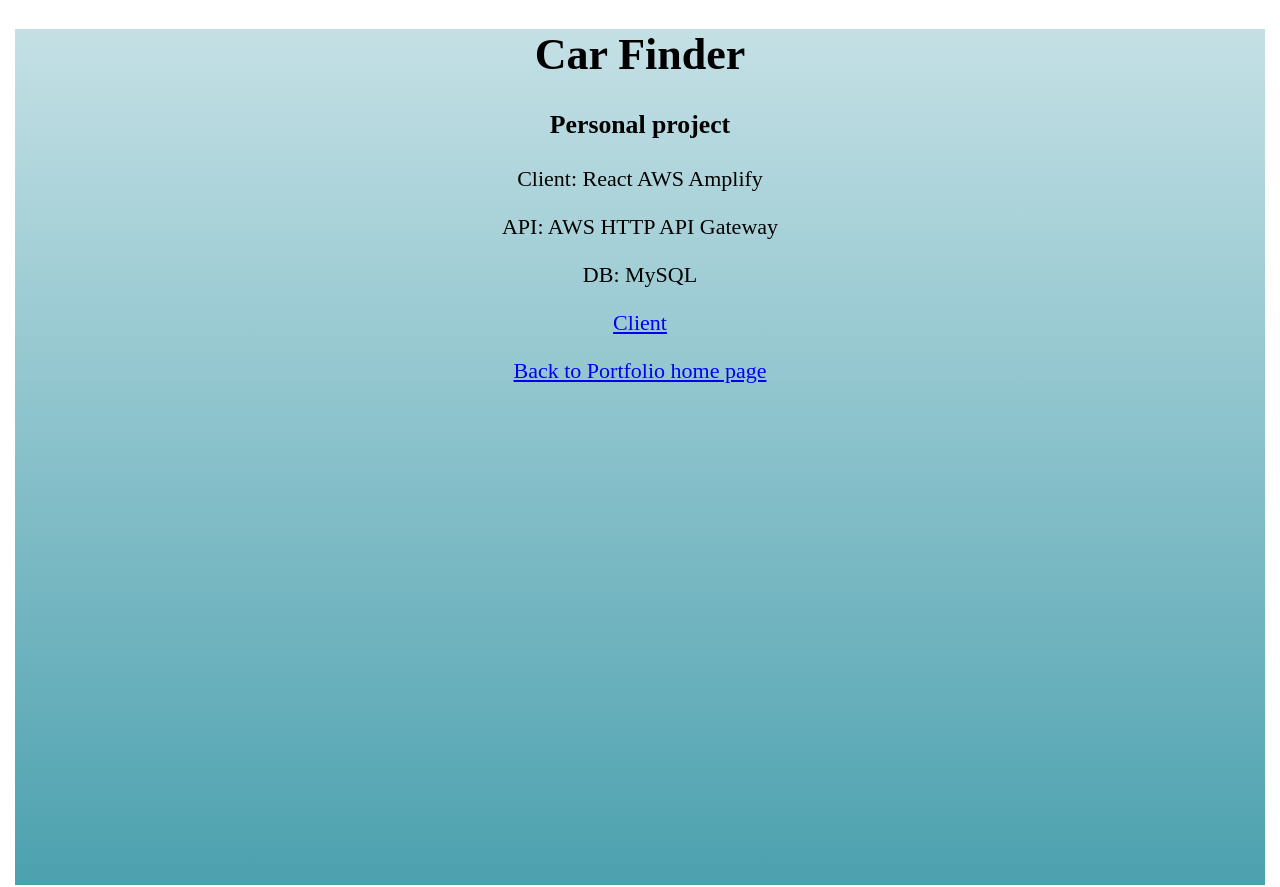
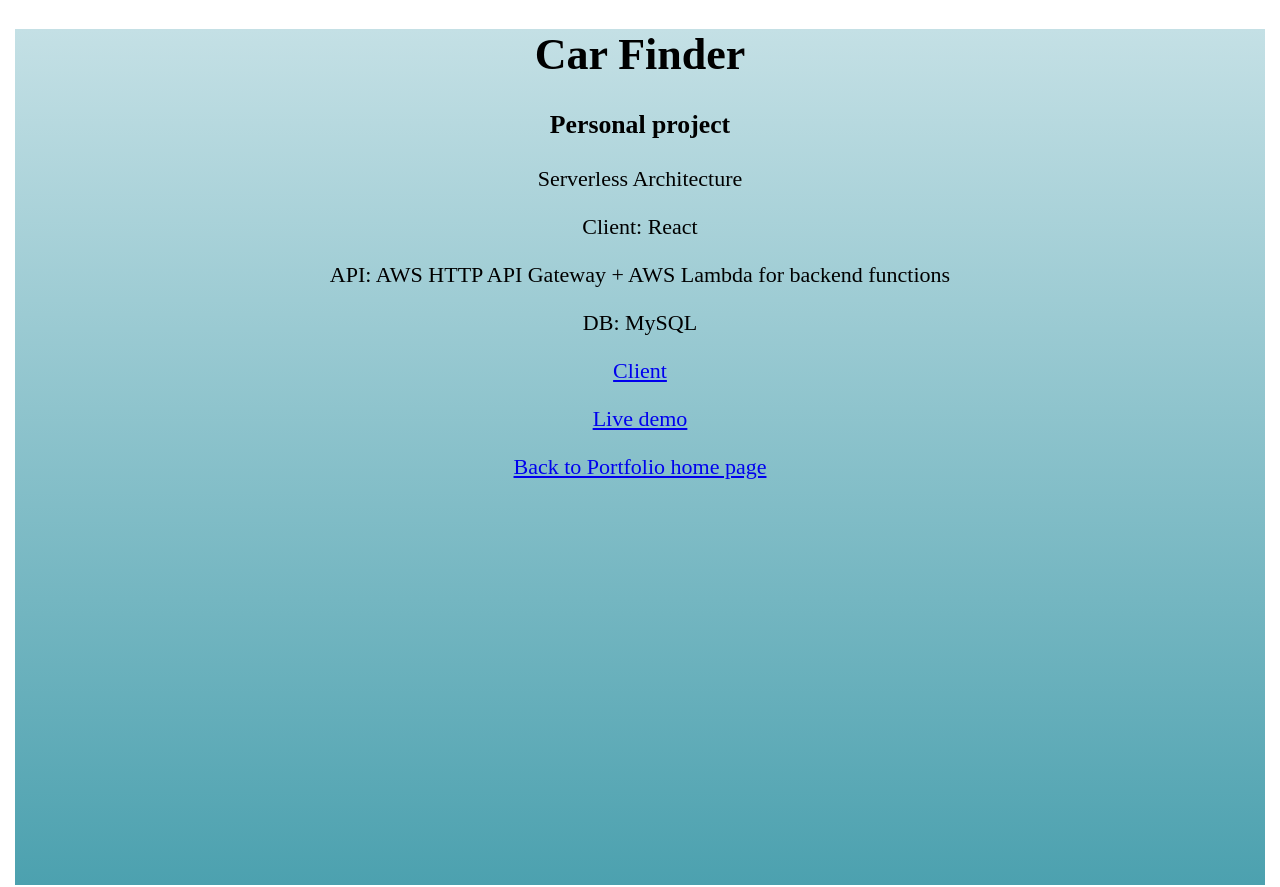
Before and after one commit to CoryHolenstein/NewResumeWebsite, a React (Vite) app: page /carfinder in a window 1280 px wide. Built offline with nearby package versions, Linux system fonts and the light colour scheme.

Commit message:
updated product page

```diff
--- a/src/pages/project pages/CarFinder.jsx
+++ b/src/pages/project pages/CarFinder.jsx
@@ -11,12 +11,13 @@ function About() {
             <h1> Car Finder</h1>
             <h3> Personal project </h3>
 
-            <p>Client: React AWS Amplify</p>
-            <p>API: AWS HTTP API Gateway</p>
+            <p>Serverless Architecture</p>
+            <p>Client: React</p>
+            <p>API: AWS HTTP API Gateway + AWS Lambda for backend functions </p>
             <p>DB: MySQL</p>
             <p></p>
-            <p> </p>
             <p> <a href="https://github.com/CoryHolenstein/CarFinder2">Client</a></p>
+            <p> <a href="https://carparkspotsaver.web.app/">Live demo</a></p>
 
 
 
```
